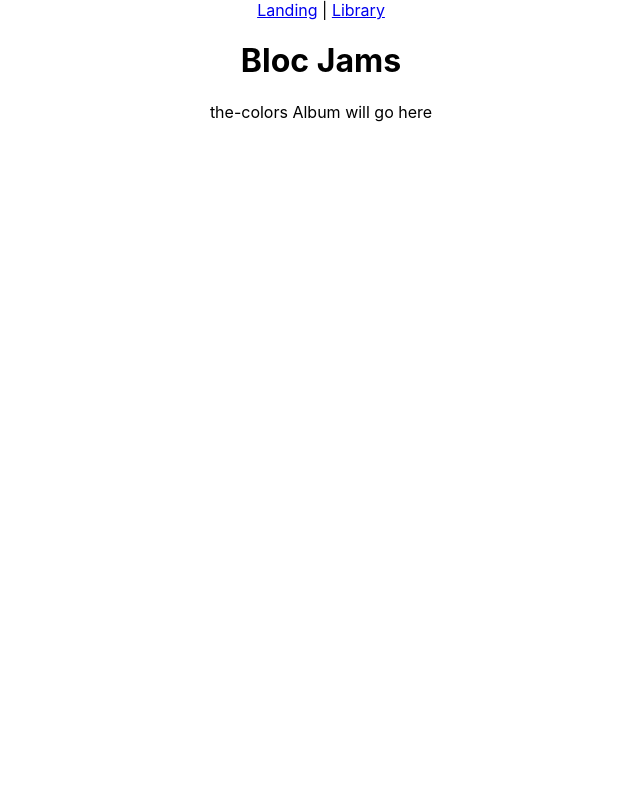
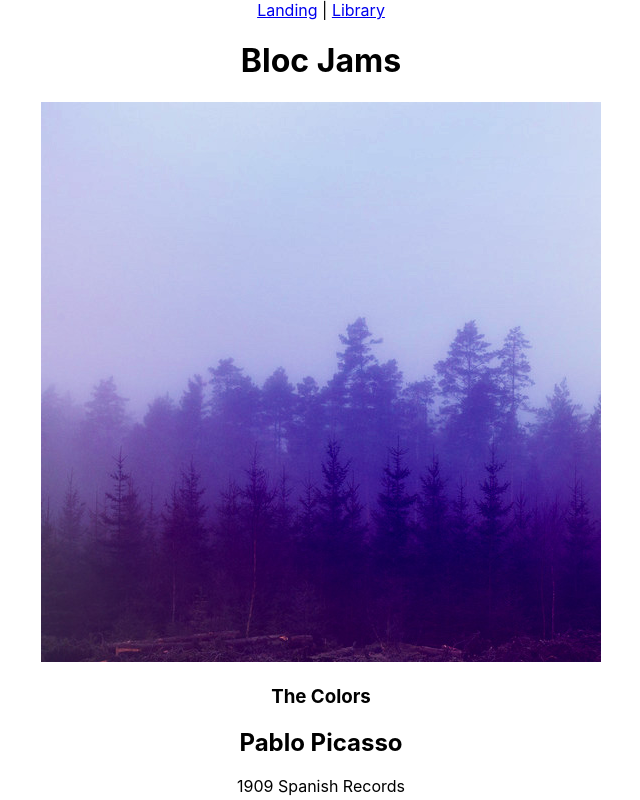
Before and after one commit to katkinso/bloc-jams-react, a React (Create React App) app: page /album/the-colors in a window 1280 px wide. Shown: the whole page, without its empty margins (319-959 px from the left). Built offline with nearby package versions, Linux system fonts and the light colour scheme.

Commit message:
checkpoint-Components-Album: complete

```diff
--- a/src/components/Album.js
+++ b/src/components/Album.js
@@ -1,13 +1,48 @@
 import React, { Component } from "react";
+import albumData from "./../data/albums";
 
 class Album extends Component {
+  constructor(props) {
+    super(props);
+
+    const album = albumData.find(album => {
+      return album.slug === this.props.match.params.slug; //
+    });
+
+    this.state = {
+      album: album
+    };
+  }
+
   render() {
     return (
       <section className="album">
-        {this.props.match.params.slug} Album will go here
+        <section id="album-info">
+          <img
+            id="album-cover-art"
+            src={this.state.album.albumCover}
+            alt={this.state.album.title}
+          />
+          <div className="album-details">
+            <h1 id="album-title">{this.state.album.title}</h1>
+            <h2 className="artist">{this.state.album.artist}</h2>
+            <div id="release-info">{this.state.album.releaseInfo}</div>
+          </div>
+        </section>
+
+        <table id="song-list">
+          <colgroup>
+            <col id="song-number-column" />
+            <col id="song-title-column" />
+            <col id="song-duration-column" />
+          </colgroup>
+          <tbody>
+          </tbody>
+        </table>
       </section>
     );
   }
 }
 
+
 export default Album;
```
